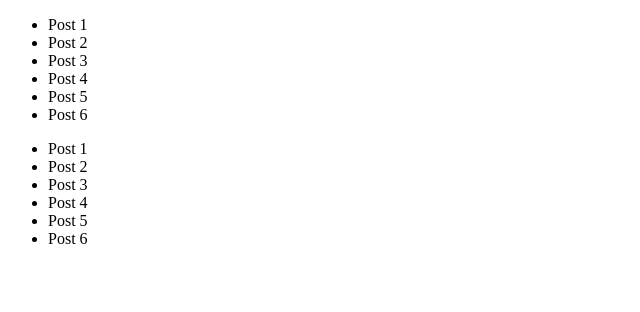
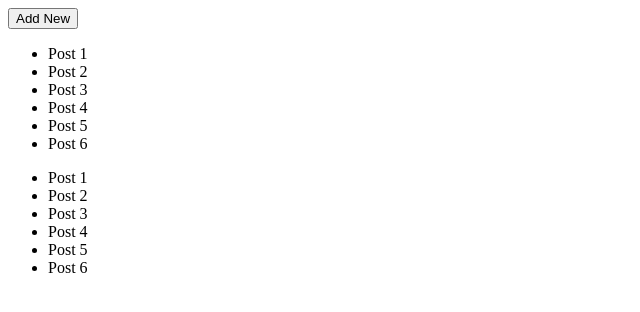
Before and after one commit to pramotepon/angular_learning, an Angular app: page / in a window 1280 px wide. Shown: the top 312 px of the page, without its empty margins (0-640 px from the left). Built offline with nearby package versions, Linux system fonts and the light colour scheme.

Commit message:
Generate Angular Services using Angular CLI

```diff
--- a/src/app/Services/post.service.ts
+++ b/src/app/Services/post.service.ts
@@ -1,7 +1,6 @@
 import { Injectable } from "@angular/core"
+@Injectable({ providedIn: 'root' })
 export class PostService {
-  // Pass object parameter
-  // @Injectable({ providedIn: 'root' })
 
   postList: Array<any> = [
     {
@@ -23,4 +22,8 @@ export class PostService {
       id: 6, postTitle: "Post 6"
     },
   ]
+
+  addPost(data: any) {
+    this.postList.push(data)
+  }
 }
--- a/src/app/post/post.component.html
+++ b/src/app/post/post.component.html
@@ -1,12 +1,5 @@
-<!-- <p>{{ 100 + 200 }}</p>
-<p>{{ title }}</p>
-<p>{{ fromParent }}</p>
-
-<app-post-list [fromPostParent]='postParentMessage'></app-post-list>
-
-<button (click)='sendMessage()'>Click</button> -->
-
 <!-- Services -->
+<button (click)="addNewData()">Add New</button>
 <ul>
   <li *ngFor="let post of posts">{{ post.postTitle }}</li>
 </ul>
--- a/src/app/post/post.component.ts
+++ b/src/app/post/post.component.ts
@@ -30,6 +30,12 @@ export class PostComponent implements OnInit {
   // Method
   sendMessage() {
     this.messageEvent.emit(this.outputChildMessage);
-
+  }
+  addNewData(){
+    let newPost = {
+      id: 7,
+      postTitle: "Post 7"
+    }
+    this.postService.addPost(newPost);
   }
 }
```
Also changed, not shown: src/app/Services/user.service.ts (added, +9 -0 lines), 2 other files (tests, documents, lock files or other folders).
